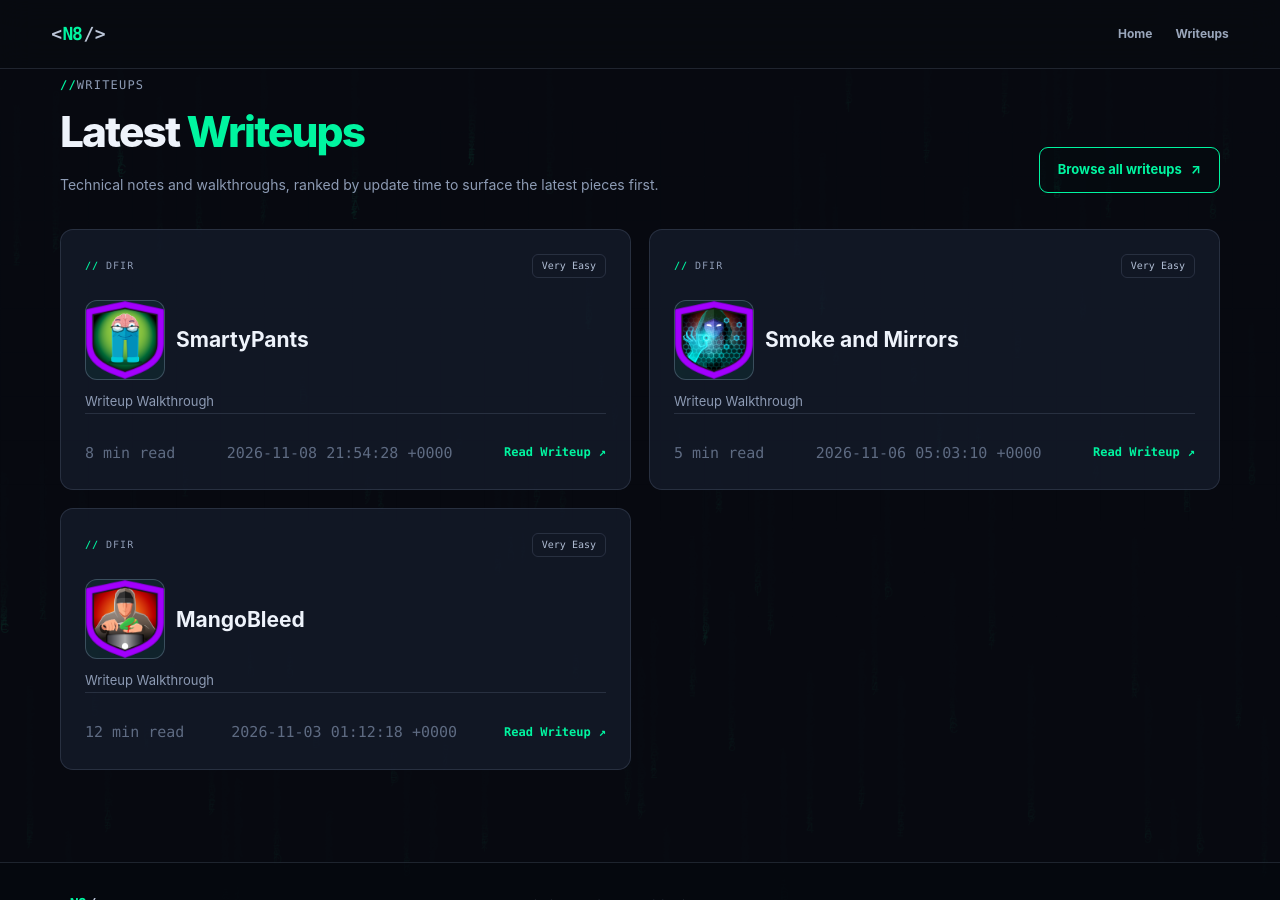
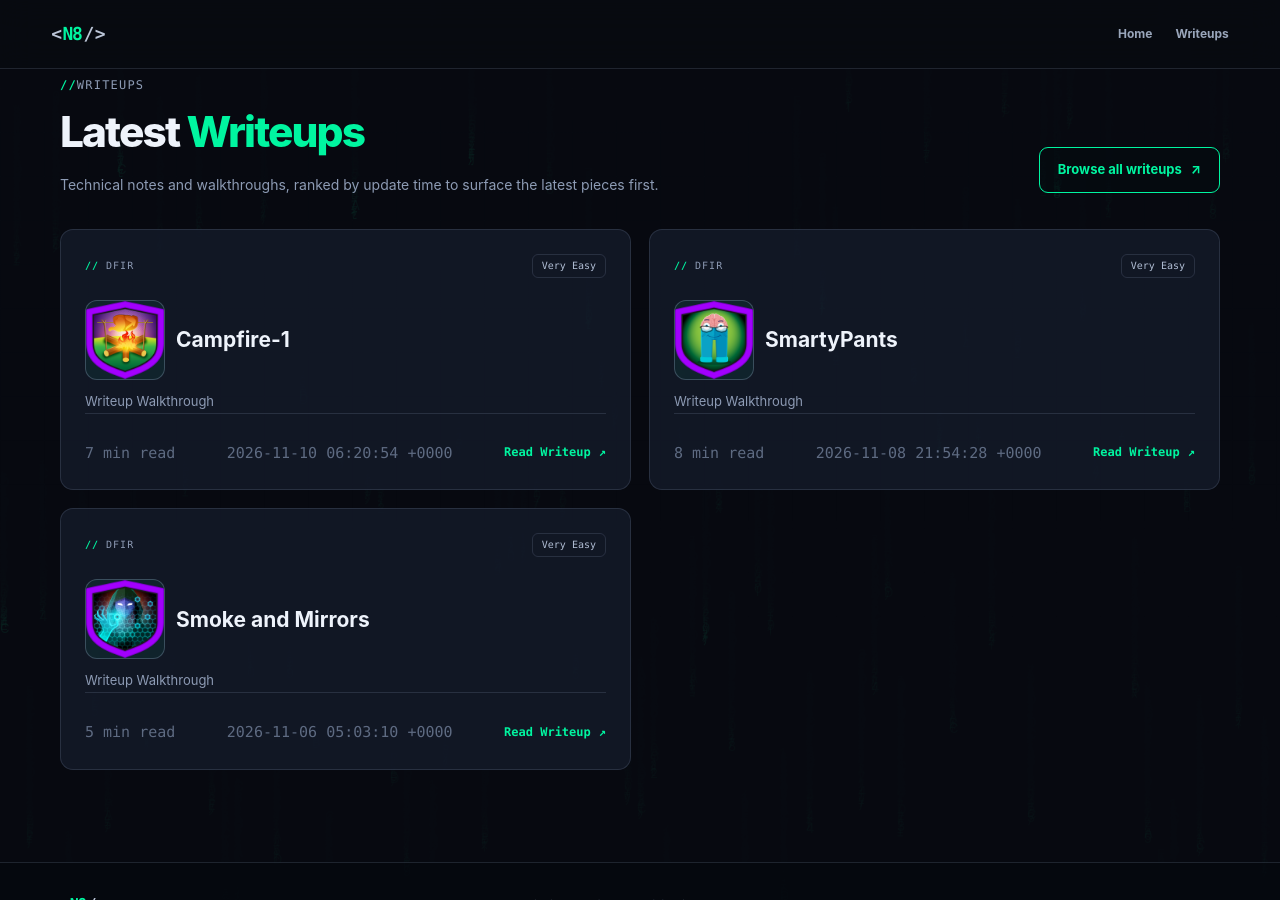
Before and after one commit to Ningen820/Ningen820.github.io, a Jekyll site: the page built from index.html, in a window 1280 px wide and 900 px high, scrolled down 705 px. Built offline with Jekyll 4.4.1, drawn with Linux system fonts in a browser that asks for light colours.

Commit message:
Update campfire1.md

```diff
--- a/_writeups/campfire1.md
+++ b/_writeups/campfire1.md
@@ -6,7 +6,7 @@ category: "DFIR"
 difficulty: "Very Easy"
 platform: "HTB"
 reading_time: 7
-date: "2026-08-26 01:18:54 -05:00"
+date: "2026-11-10 01:20:54 -05:00"
 image: "/assets/images/writeups/campfire1/campfire1.png"
 descrption: "An in-depth investigation of the Campfire-1 sherlock from HackTheBox (HTB)"
 
```
